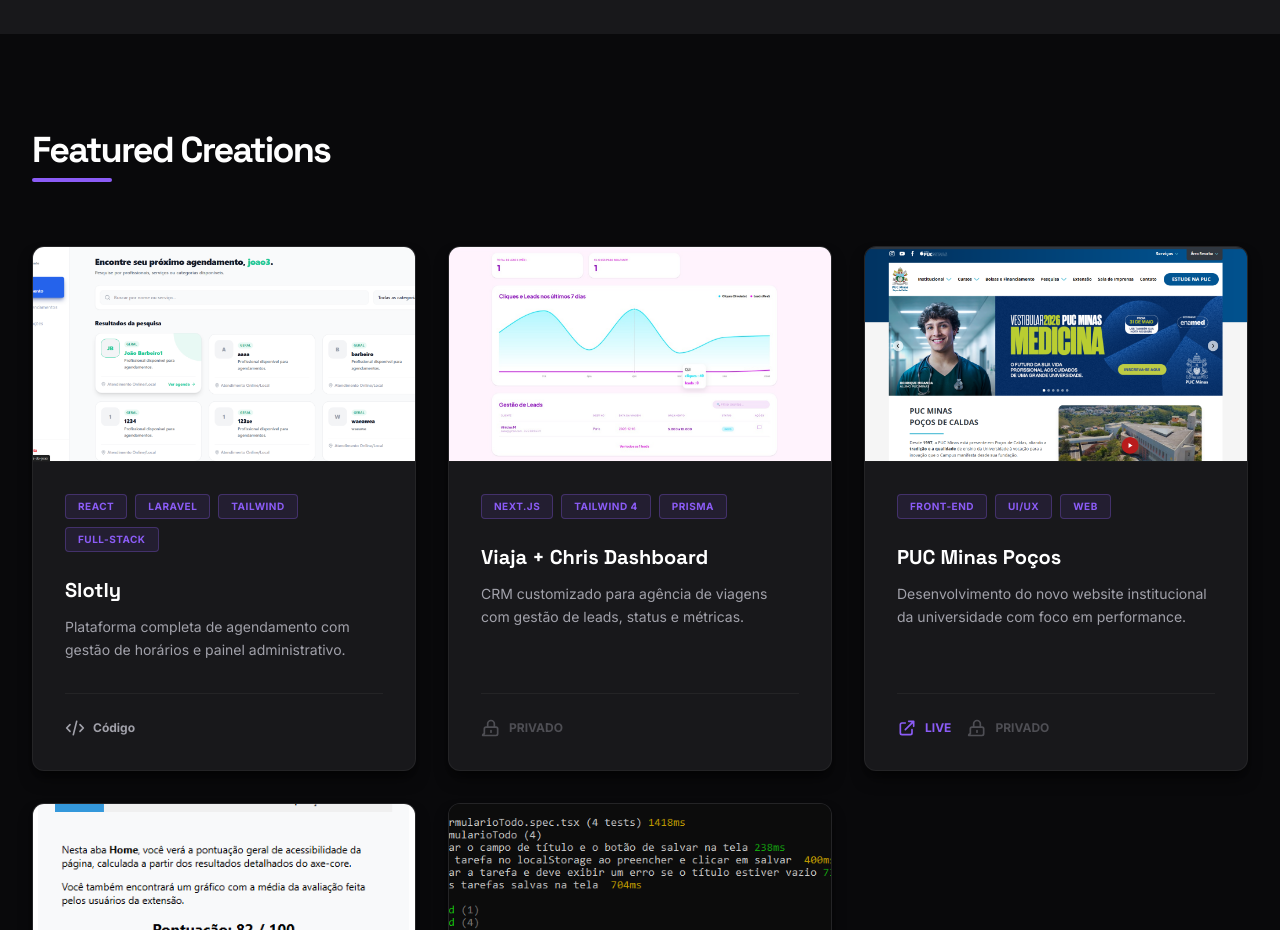
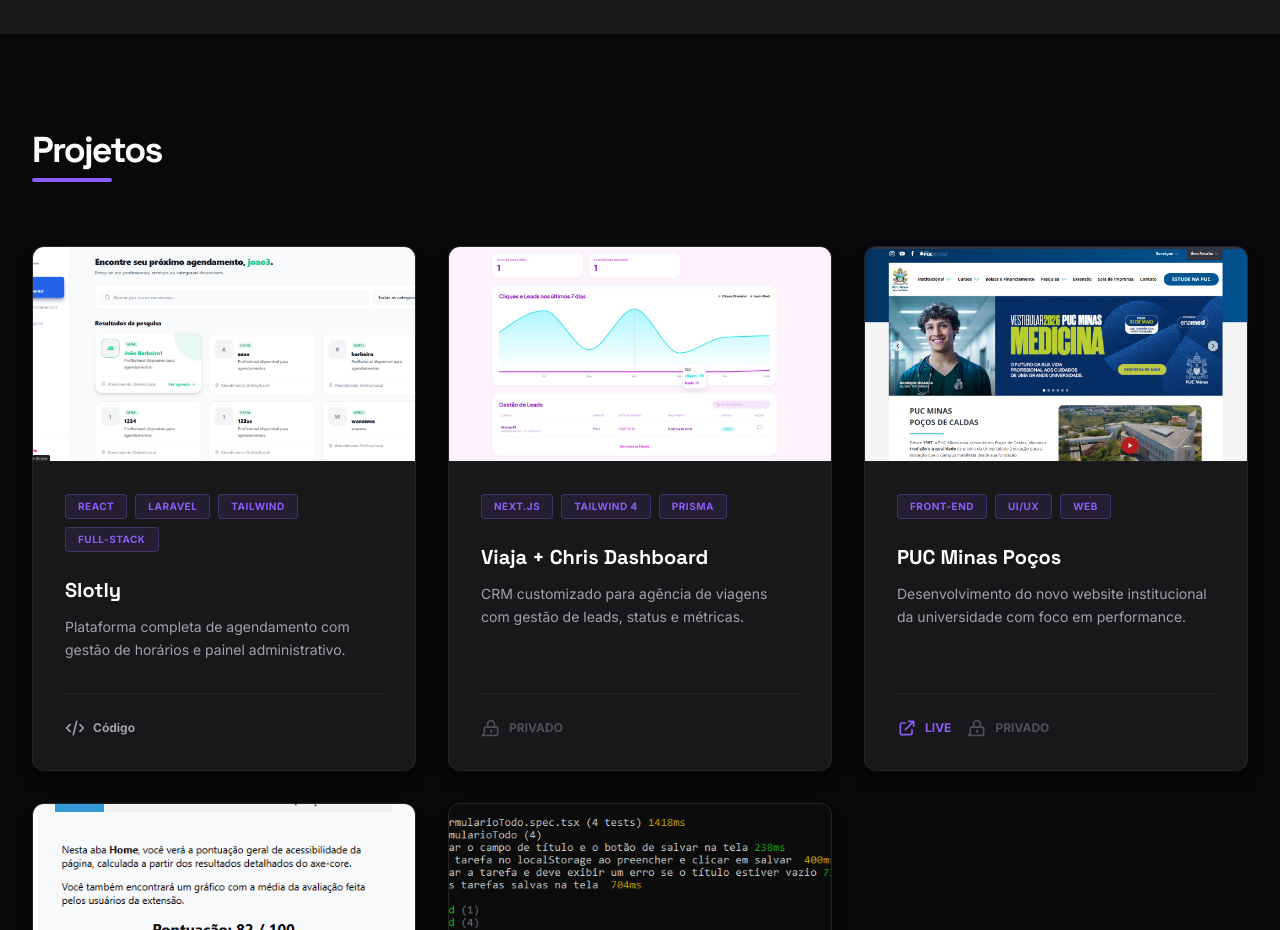
Before and after one commit to VncS1/vncs-portfolio, a Next.js app: page / in a window 1280 px wide. Shown: the part 1340-2270 px from the top of the page. Built offline with nearby package versions, Linux system fonts and the light colour scheme; no server answers.

Commit message:
fix: correct nomenclature

```diff
--- a/src/components/Projects.tsx
+++ b/src/components/Projects.tsx
@@ -70,7 +70,7 @@
         <div className="flex justify-between items-end mb-16">
           <div>
             <h2 className="text-3xl md:text-4xl font-headline font-bold tracking-tighter mb-2 text-text-main">
-              Featured Creations
+              Projetos
             </h2>
             <div className="h-1 w-20 bg-primary rounded-full"></div>
           </div>
```
